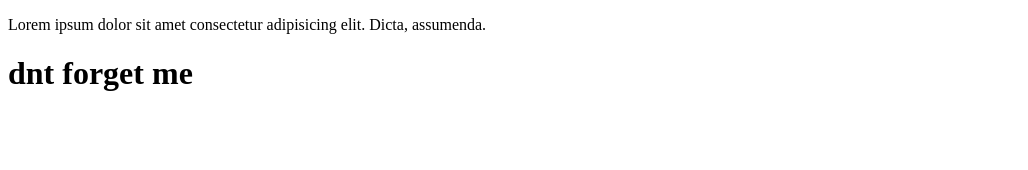
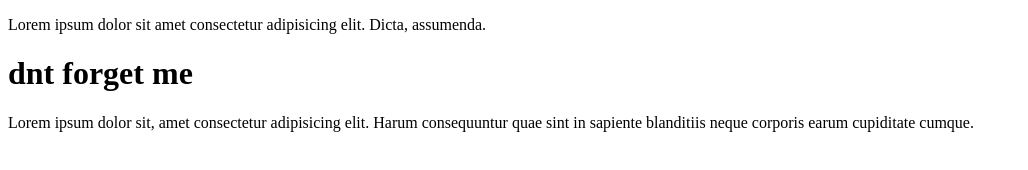
Before and after one commit to hosenmeraj/my-second-repo, a plain HTML site: page index.html in a window 1280 px wide. Shown: the whole page, without its empty margins (0-1028 px from the left). Drawn offline with Linux system fonts and the light colour scheme.

Commit message:
some text is add

```diff
--- a/index.html
+++ b/index.html
@@ -11,5 +11,6 @@
         Lorem ipsum dolor sit amet consectetur adipisicing elit. Dicta, assumenda.
     </p>
     <h1>dnt forget me</h1>
+    Lorem ipsum dolor sit, amet consectetur adipisicing elit. Harum consequuntur quae sint in sapiente blanditiis neque corporis earum cupiditate cumque.
 </body>
 </html>
```
